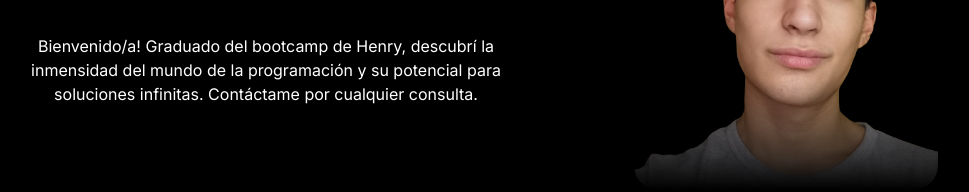
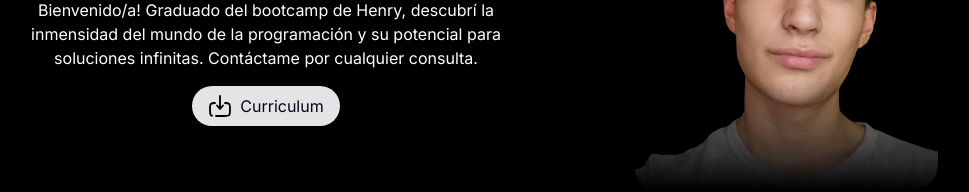
Before and after one commit to MatiTarl/Porfolio, a Next.js app: page / in a window 1280 px wide. Shown: the part 278-470 px from the top of the page, without its empty margins (182-1151 px from the left). Built offline with nearby package versions, Linux system fonts and the light colour scheme.

Commit message:
agregado de boton curriculum

```diff
--- a/src/app/components/buttons/CurriculumButton.jsx
+++ b/src/app/components/buttons/CurriculumButton.jsx
@@ -1,18 +1,23 @@
 import React from 'react'
 import Download from "../../../ui/icons/Download"
-import PdfC from "../../../../public/PdfC.pdf"
+import { saveAs } from "file-saver";
 
 export default function CurriculumButton() {
+
+  const DescargarPDF = () => {
+    saveAs("", "./PdfC.pdf");
+  };
+
   return (
-    <div class="text-white w-full h-auto flex justify-center p-4">
-  <a class="w-auto px-4 bg-zinc-200 h-10 flex rounded-3xl items-center" href={PdfC} download="Curriculum Matias Tari">
-    <div class="pr-2">
+    <div className="text-white w-full h-auto flex justify-center p-4">
+  <button onClick={DescargarPDF} className="w-auto px-4 bg-zinc-200 h-10 flex rounded-3xl items-center" >
+    <div className="pr-2">
       <Download />
     </div>
-    <div class="text-slate-950">
+    <div className="text-slate-950">
         Curriculum
     </div>
-  </a>
+  </button>
 </div>
 
   )
--- a/src/app/page.tsx
+++ b/src/app/page.tsx
@@ -28,7 +28,7 @@ export default function Home() {
             mundo de la programación y su potencial para soluciones infinitas.
             Contáctame por cualquier consulta.
           </p>
-          {/* <CucrriculumButton/> */}
+          <CucrriculumButton/>
         </div>
         <div className="max-w-40 sm:max-w-60 md:max-w-80 items-center flex justify-center">
           <Image
```
Also changed, not shown: package.json (+6 -5 lines), 2 other files (tests, documents, lock files or other folders).
